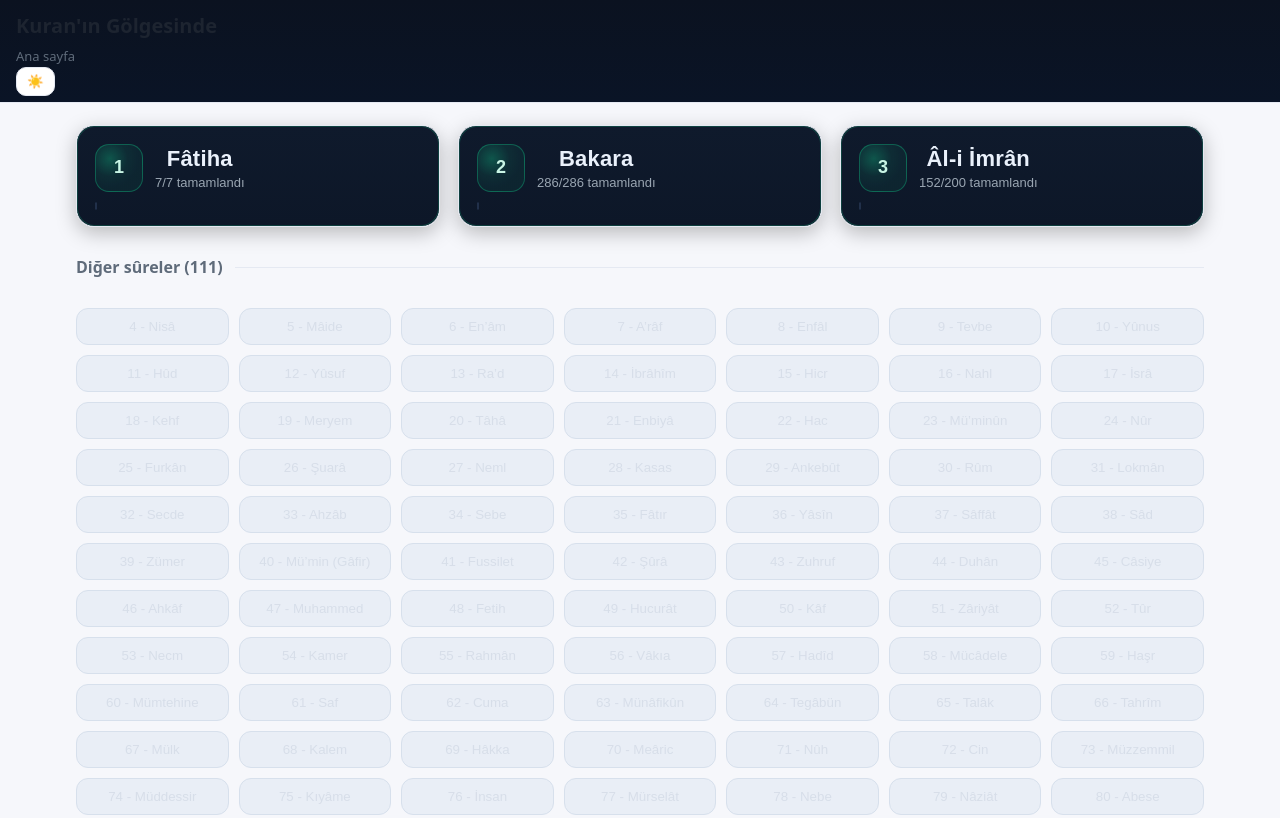
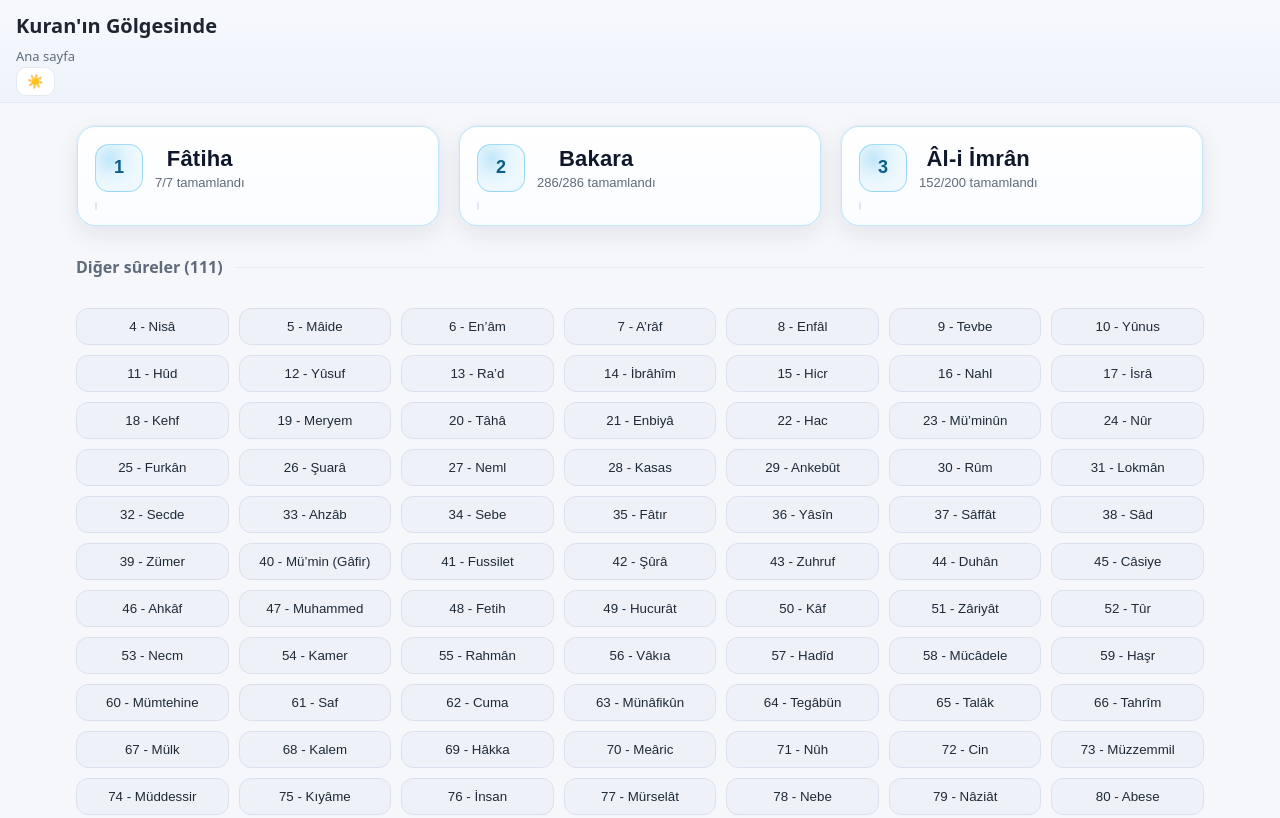
Before and after one commit to metinciris/meal2, a plain HTML site: page index.html in a window 1280 px wide. Shown: the top 818 px of the page. Drawn offline with Linux system fonts and the light colour scheme.

Commit message:
Update styles.css

```diff
--- a/styles.css
+++ b/styles.css
@@ -156,6 +156,93 @@ html,body{margin:0;background:var(--bg);color:var(--ink);font:16px/1.6 system-ui
 .ayah-card.basmala{ border-color:#3b8261; background:linear-gradient(180deg, rgba(16,185,129,.08), rgba(16,185,129,.03)) }
 .bsm-text{ margin:0; font-style:italic }
 
+
+/* ===== LIGHT THEME – okunabilir kontrastlar ===== */
+:root[data-theme="light"]{
+  --bg:#f6f7fb;
+  --panel:#ffffff;
+  --card:#ffffff;
+  --ink:#1e2430;
+  --muted:#5f6b7a;
+  --line:#e5e9f2;
+  --chip:#eef2f8;
+  --chip-b:#d9e1ef;
+  --accent:#0ea5e9; /* mavi vurgu */
+}
+
+/* Arkaplan/metin */
+:root[data-theme="light"] html,
+:root[data-theme="light"] body{
+  background:var(--bg); color:var(--ink);
+}
+
+/* Topbar */
+:root[data-theme="light"] .topbar{
+  background:linear-gradient(#f7f9fd,#eef3fb);
+  border-bottom:1px solid var(--line);
+}
+:root[data-theme="light"] .brand h1{ color:var(--ink) }
+:root[data-theme="light"] .crumbs{ color:var(--muted) }
+
+/* Tema butonu */
+:root[data-theme="light"] .theme-toggle{
+  background:#fff; color:var(--ink); border-color:var(--line);
+}
+
+/* HERO kartları */
+:root[data-theme="light"] .card{
+  background:linear-gradient(180deg,#ffffff,#fafcff);
+  border-color:var(--line);
+  box-shadow:0 8px 22px rgba(17,24,39,.08);
+}
+:root[data-theme="light"] .card.done::after{
+  box-shadow: inset 0 0 0 1px rgba(14,165,233,.25);
+}
+:root[data-theme="light"] .badge{
+  background:radial-gradient(64% 64% at 30% 30%, rgba(14,165,233,.25), rgba(14,165,233,.10) 60%, rgba(14,165,233,.06) 100%);
+  border-color:rgba(14,165,233,.35);
+  color:#0b5e87;
+}
+:root[data-theme="light"] .title{ color:#0f172a }
+:root[data-theme="light"] .sub{ color:var(--muted) }
+:root[data-theme="light"] .progress{ background:#e9eef6; border-color:#dfe7f3 }
+:root[data-theme="light"] .progress > span{
+  background:linear-gradient(90deg,#0ea5e9,#38bdf8);
+  box-shadow:0 0 6px rgba(14,165,233,.25) inset;
+}
+
+/* "Diğer sûreler" çipleri */
+:root[data-theme="light"] .chip{
+  background:var(--chip); border-color:var(--chip-b); color:#1f2937;
+}
+:root[data-theme="light"] .chip:hover{ border-color:#b9c6db }
+
+/* Sûre görünümü */
+:root[data-theme="light"] .back,
+:root[data-theme="light"] .tts-controls .btn{
+  background:#fff; color:#0f172a; border-color:var(--line);
+}
+:root[data-theme="light"] .ayah-card{
+  background:#ffffff; border-color:#e3eaf4; color:#111827;
+}
+:root[data-theme="light"] .ayah-card .note{ color:#4b5563 }
+:root[data-theme="light"] .ayah-card .anum{
+  background:#f3f6fb; border-color:#e0e7f1; color:#64748b;
+}
+:root[data-theme="light"] .ayah-card.reading{
+  outline:2px solid #0ea5e9; box-shadow:0 0 0 3px rgba(14,165,233,.15);
+}
+:root[data-theme="light"] .ayah-card.basmala{
+  border-color:#c3e3f6;
+  background:linear-gradient(180deg, rgba(14,165,233,.10), rgba(14,165,233,.04));
+}
+
+/* Footer */
+:root[data-theme="light"] .foot{
+  border-top:1px solid var(--line); color:#64748b; background:transparent;
+}
+
+
 /* Footer */
 .foot{ border-top:1px solid var(--line); color:var(--muted); padding:18px 16px; text-align:center }
 .foot small div{ line-height:1.4 }
```
